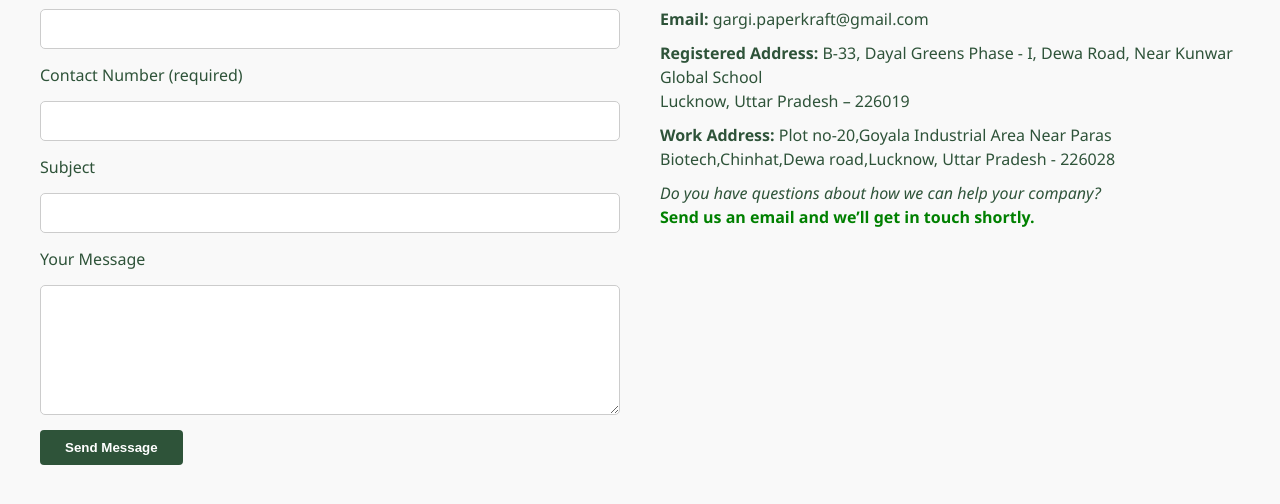
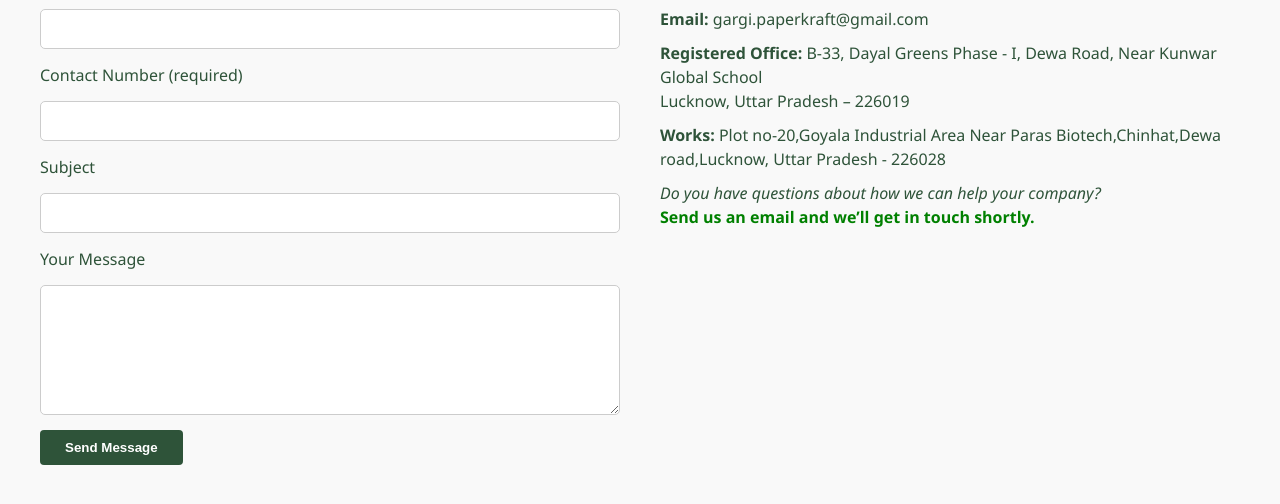
Before and after one commit to DonVvs/GargiPaperKraft, a plain HTML site: page contact.html in a window 1280 px wide. Shown: the part 334-838 px from the top of the page. Drawn offline with Linux system fonts and the light colour scheme; files that its build step writes are made by us from their sources.

Commit message:
Update contact.html

```diff
--- a/contact.html
+++ b/contact.html
@@ -186,8 +186,8 @@
         <h3>CONTACT US</h3>
         <p><strong>Phone:</strong> +91 9918280347 / +91 7007922573</p>
         <p><strong>Email:</strong> gargi.paperkraft@gmail.com</p>
-        <p><strong>Registered Address:</strong>  B-33, Dayal Greens Phase - I, Dewa Road, Near Kunwar Global School<br/> Lucknow, Uttar Pradesh – 226019 </p>
-        <p><strong>Work Address:</strong> Plot no-20,Goyala Industrial Area Near Paras Biotech,Chinhat,Dewa road,Lucknow, Uttar Pradesh - 226028 </p>
+        <p><strong>Registered Office:</strong>  B-33, Dayal Greens Phase - I, Dewa Road, Near Kunwar Global School<br/> Lucknow, Uttar Pradesh – 226019 </p>
+        <p><strong>Works:</strong> Plot no-20,Goyala Industrial Area Near Paras Biotech,Chinhat,Dewa road,Lucknow, Uttar Pradesh - 226028 </p>
 
         <p><em>Do you have questions about how we can help your company?</em><br>
         <strong style="color: green;">Send us an email and we’ll get in touch shortly.</strong></p>
```
